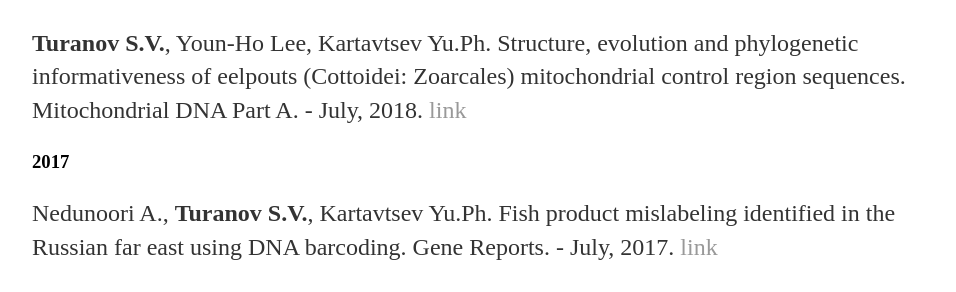
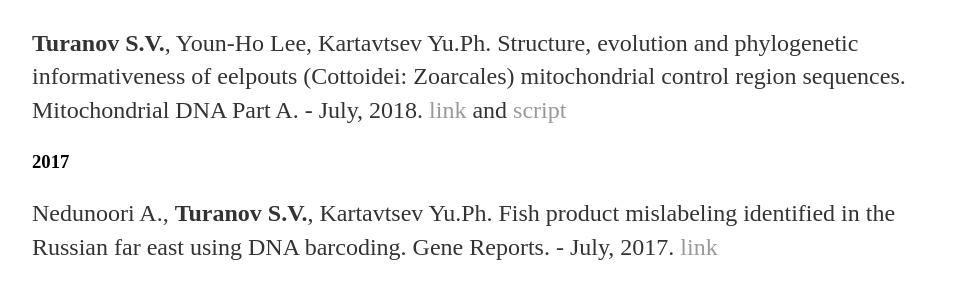
Before and after one commit to Sturcoal/Sturcoal.github.io, a Jekyll site: the page built from Publications.html, in a window 1280 px wide and 900 px high. Shown: the part 332-624 px from the top of the window, without its empty margins (160-1116 px from the left). Built offline with Jekyll 4.4.1, drawn with Linux system fonts in a browser that asks for light colours.

Commit message:
Update Publications.html

```diff
--- a/Publications.html
+++ b/Publications.html
@@ -6,7 +6,7 @@
 	<h3>2018</h3>
 	<p><b>Turanov S.V.</b>, Kartavtsev Yu.Ph., Shapovalov M.E. Estimation of fish species diversity from the lake khanka  by means of DNA barcoding. Russian Journal of Genetics. In press. <p>
 	<p><b>Turanov S.V.</b>. Building and analysis of the reference nucleotide sequence data base of the mitochondrial <i>COI</i> gene for delimitation of sand lances species (Uranoscopiformes: Ammodytidae) from the Northern Hemisphere. Rusian Journal of Marine Biology. In press.<p>
-	<p><b>Turanov S.V.</b>, Youn-Ho Lee,  Kartavtsev Yu.Ph. Structure, evolution and phylogenetic informativeness of eelpouts (Cottoidei: Zoarcales) mitochondrial control region sequences. Mitochondrial DNA Part A. - July, 2018. <a href="https://www.tandfonline.com/eprint/G3kz8YUJNQSuUKC2GS9P/full">link</a> <p>
+	<p><b>Turanov S.V.</b>, Youn-Ho Lee,  Kartavtsev Yu.Ph. Structure, evolution and phylogenetic informativeness of eelpouts (Cottoidei: Zoarcales) mitochondrial control region sequences. Mitochondrial DNA Part A. - July, 2018. <a href="https://www.tandfonline.com/eprint/G3kz8YUJNQSuUKC2GS9P/full">link</a> and <a href="https://github.com/Sturcoal/Mitochondrial-Control-Region">script</a> <p>
 	<h3>2017</h3>
 	<p>Nedunoori A., <b>Turanov S.V.</b>, Kartavtsev Yu.Ph. Fish product mislabeling identified in the Russian far east using DNA barcoding. Gene Reports. - July, 2017. <a href="http://ac.els-cdn.com/S2452014417300547/1-s2.0-S2452014417300547-main.pdf?_tid=e104ef96-6dbf-11e7-8393-00000aab0f01&acdnat=1500605834_b4d687045360cacf8e1ba0c70b0009fc">link</a> <p>
 	<p>Chernyshev A.V., Polyakova N.E., <b>Turanov S.V.</b>, Kajihara H. Taxonomy and phylogeny of <i>Lineus torquatus</i> and allies (Nemertea, Lineidae) with descriptions of a new genus and a new cryptic species. Systematics and Biodiversity. - May, 2017. <a href="http://www.tandfonline.com/doi/abs/10.1080/14772000.2017.1317672">link</a> <p>
```
